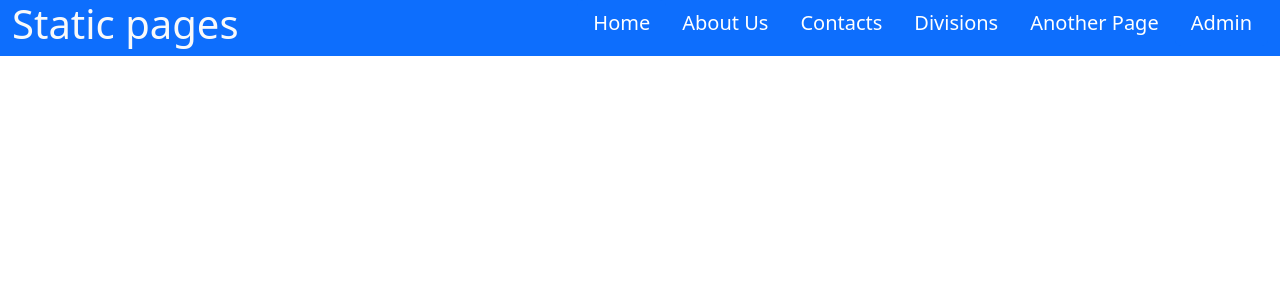
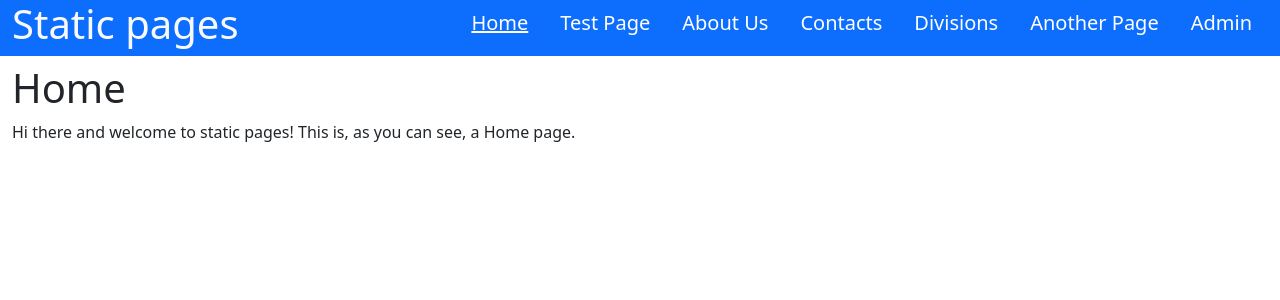
Before and after one commit to SwireLGD/Homework-65, a React (Vite) app: page / in a window 1280 px wide. Shown: the top 300 px of the page. Built offline with nearby package versions, Linux system fonts and the light colour scheme.

Commit message:
Added navlink to test-page, changed Home page to be a separate container

```diff
--- a/src/App.tsx
+++ b/src/App.tsx
@@ -2,6 +2,8 @@ import Header from "./Components/Header/Header";
 import "bootstrap/dist/css/bootstrap.css";
 import Page from "./Containers/Page/Page";
 import { Route, Routes } from "react-router-dom";
+import Admin from "./Containers/Admin/Admin";
+import Home from "./Containers/Home/Home";
 
 function App() {
 
@@ -12,6 +14,8 @@ function App() {
       </header>
       <main className="container-fluid mt-2">
         <Routes>
+          <Route path="/" element={<Home />} />
+          <Route path="/admin" element={<Admin />} />
           <Route path="/pages/:pageName" element={<Page />} />
         </Routes>
       </main>
--- a/src/Components/Header/Header.tsx
+++ b/src/Components/Header/Header.tsx
@@ -8,7 +8,10 @@ const Header = () => {
       <nav>
         <ul className='list-group d-flex flex-row'>
           <li className='navItem list-group-item bg-primary text-light border-0'>
-            <NavLink to="/pages/home" end className={({ isActive }) => isActive ? 'active' : undefined}>Home</NavLink>
+            <NavLink to="/" end className={({ isActive }) => isActive ? 'active' : undefined}>Home</NavLink>
+          </li>
+          <li className='navItem list-group-item bg-primary text-light border-0'>
+            <NavLink to="/pages/test-page" end className={({ isActive }) => isActive ? 'active' : undefined}>Test Page</NavLink>
           </li>
           <li className='navItem list-group-item bg-primary border-0'>
             <NavLink to="/pages/about-us" className={({ isActive }) => isActive ? 'active' : undefined}>About Us</NavLink>
@@ -23,7 +26,7 @@ const Header = () => {
             <NavLink to="/pages/another-page" className={({ isActive }) => isActive ? 'active' : undefined}>Another Page</NavLink>
           </li>
           <li className='navItem list-group-item bg-primary border-0'>
-            <NavLink to="/pages/admin" className={({ isActive }) => isActive ? 'active' : undefined}>Admin</NavLink>
+            <NavLink to="/admin" className={({ isActive }) => isActive ? 'active' : undefined}>Admin</NavLink>
           </li>
         </ul>
       </nav>
--- /dev/null
+++ b/src/Containers/Admin/Admin.tsx
@@ -0,0 +1,9 @@
+const Admin = () => {
+    return (
+        <>
+            edit
+        </>
+    );
+};
+
+export default Admin;
--- /dev/null
+++ b/src/Containers/Home/Home.tsx
@@ -0,0 +1,14 @@
+const Home = () => {
+
+    return (
+        <>
+            <h1>Home</h1>
+            <p>
+                Hi there and welcome to static pages!
+                This is, as you can see, a Home page.
+            </p>
+        </>
+    );
+};
+
+export default Home;
--- a/src/Containers/Page/Page.tsx
+++ b/src/Containers/Page/Page.tsx
@@ -1,5 +1,5 @@
 import { useEffect, useState } from "react";
-import { useParams } from "react-router-dom"
+import { useParams } from "react-router-dom";
 import { PageProps } from "../../types";
 import axiosApi from "../../axiosApi";
 
```
